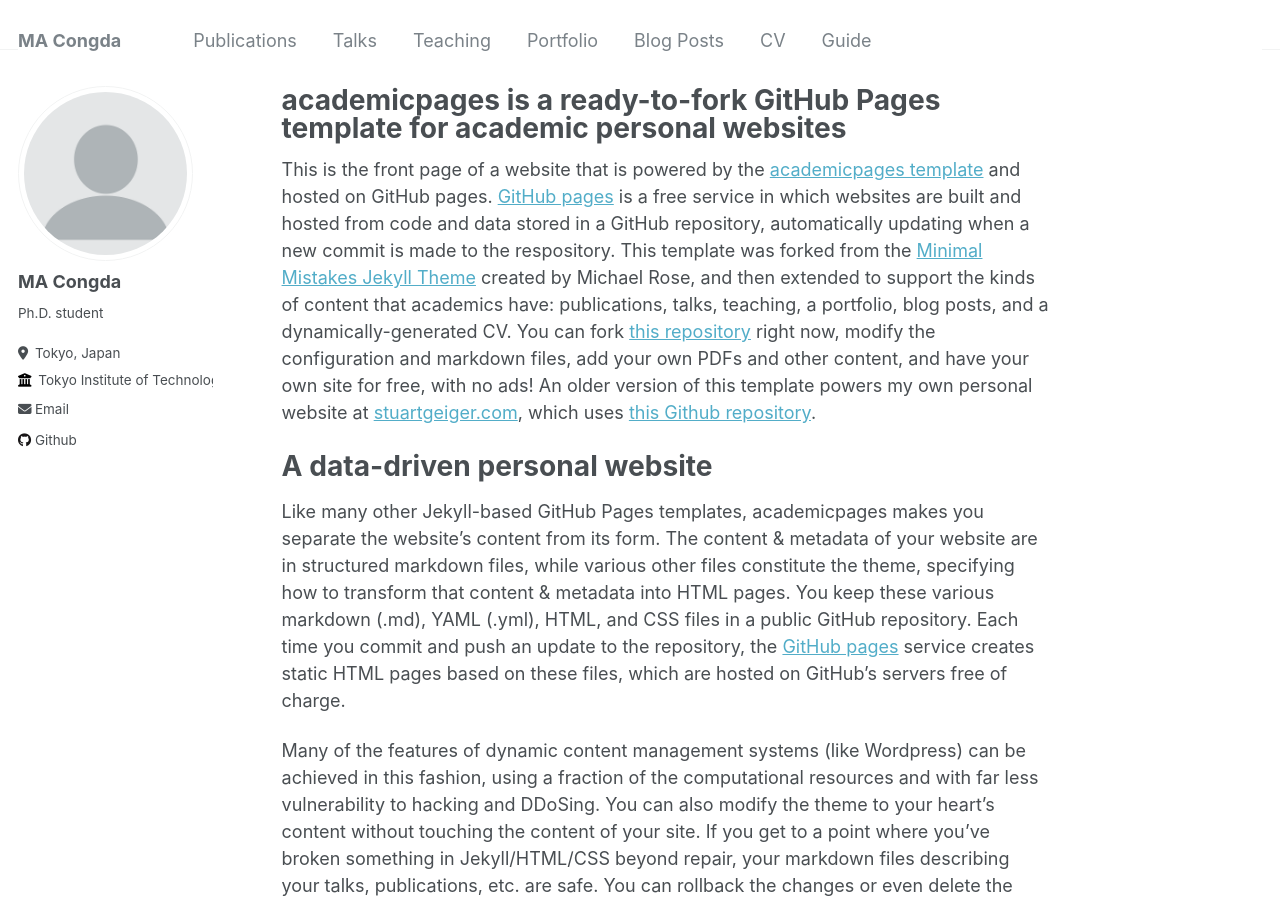
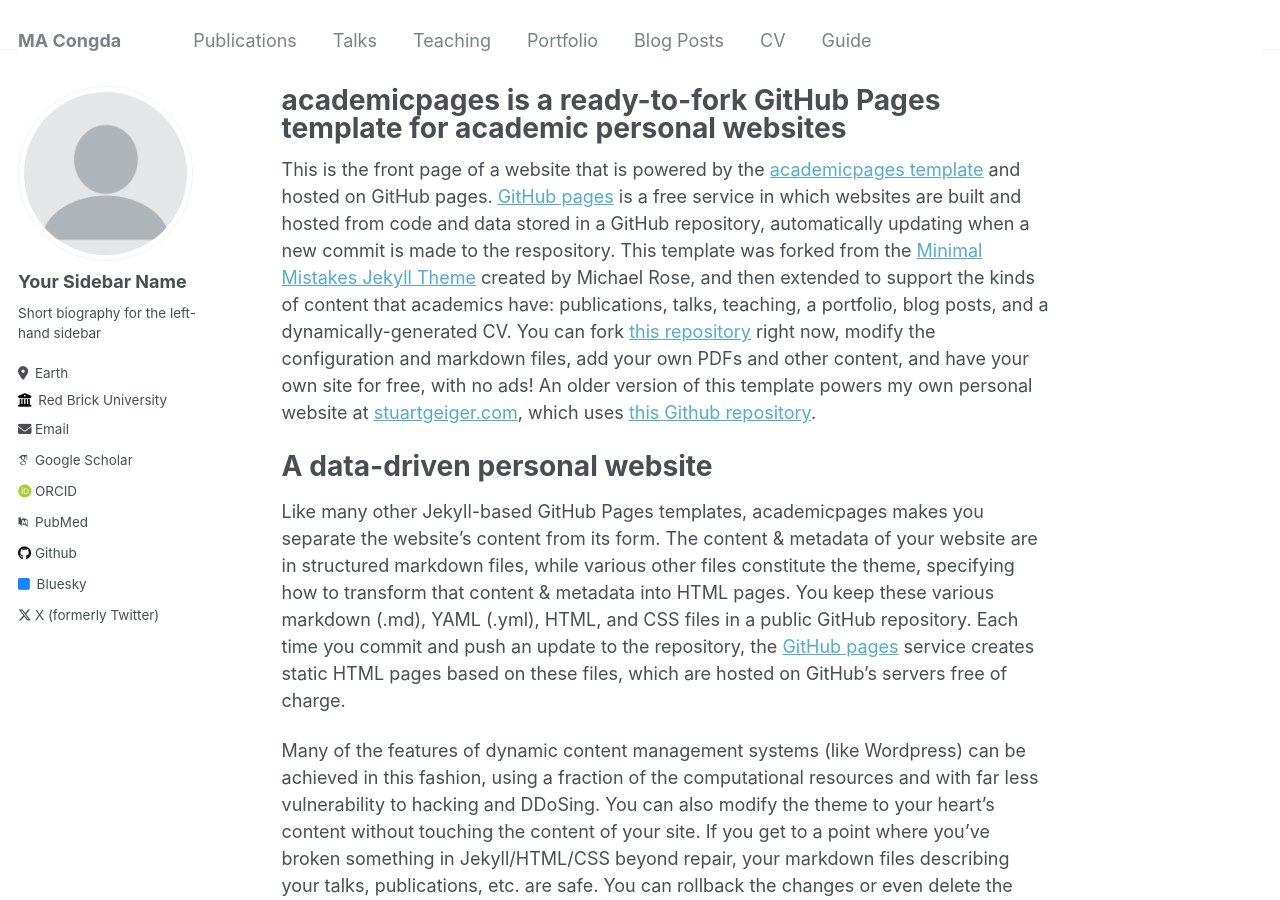
Before and after one commit to derrickmaa/derrickmaa.github.io, a Jekyll site: the page built from _pages/about.md, in a window 1280 px wide and 900 px high. Built offline with Jekyll 4.4.1, drawn with Linux system fonts in a browser that asks for light colours; some web fonts are replaced.

Commit message:
Update _config.yml

```diff
--- a/_config.yml
+++ b/_config.yml
@@ -16,38 +16,39 @@ url                      : https://derrickma.github.io # the base hostname & pro
 baseurl                  : "" # the subpath of your site, e.g. "/blog"
 repository               : "derrickma.github.io"
 
+
 # Site Author - The following control what appear as part of the author content on the side bar.
 #               If a field is blank the icon and link will not appear, otherwise it will be shown.
 #               Additional customization can be done by editing /_includes/author-profile.html
 author:
   # Biographic information
   avatar           : "profile.png"
-  name             : "MA Congda"
+  name             : "Your Sidebar Name"
   pronouns         : # example: "she/her"
-  bio              : "Ph.D. student"
-  location         : "Tokyo, Japan"
-  employer         : "Tokyo Institute of Technology"
+  bio              : "Short biography for the left-hand sidebar"
+  location         : "Earth"
+  employer         : "Red Brick University"
   uri              : # URL
-  email            : "ma@lr.pi.titech.ac.jp"
+  email            : "none@example.org"
 
   # Academic websites
   arxiv            : # URL - Update with the correct link to your profile
-  googlescholar    : # URL
+  googlescholar    : "https://scholar.google.com/citations?user=PS_CX0AAAAAJ"
   impactstory      : # URL
-  orcid            : # URL
-  pubmed           : # URL
+  orcid            : "http://orcid.org/yourorcidurl"
+  pubmed           : "https://www.ncbi.nlm.nih.gov/pubmed/?term=john+snow"
   researchgate     : # URL
 
   # Repositories and software development
   bitbucket        : # Username - Update with your username on the site
   codepen          : # Username
   dribbble         : # Username
-  github           : "derrickmaa"
+  github           : "academicpages"
   kaggle           : # Username
   stackoverflow    : # User number or user number and name (i.e., use "1" or "1/jeff-atwood")
 
   # Social media
-  bluesky          : # Username
+  bluesky          : "bsky.app" # Replace this with you Bluesky username
   facebook         : # Username
   flickr           : # Username
   foursquare       : # Username
@@ -64,7 +65,7 @@ author:
   steam            : # Username
   telegram         : # URL
   tumblr           : # Username
-  twitter          : # X / Twitter handle
+  twitter          : "UniofOxford"  # Replace this with your X / Twitter handle
   vine             : # Username
   weibo            : # Username
   wikipedia        : # Username
```
